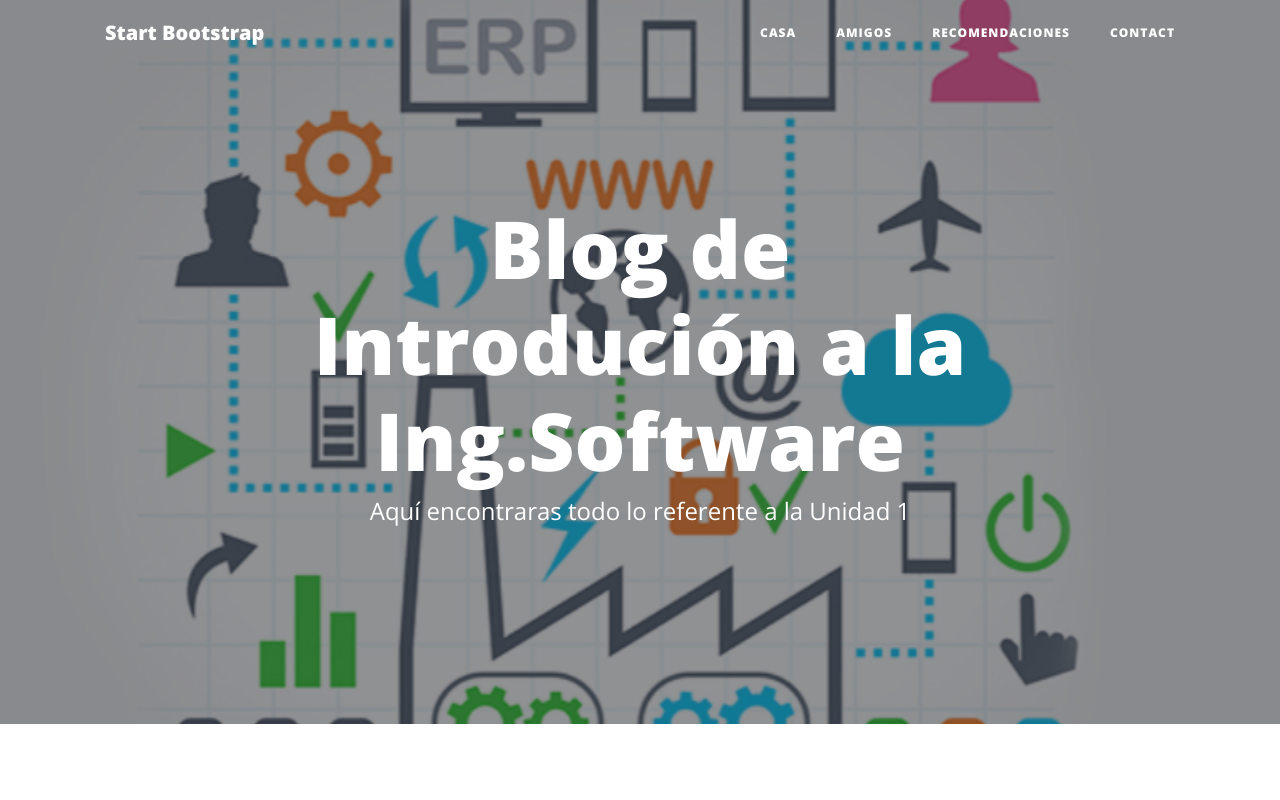
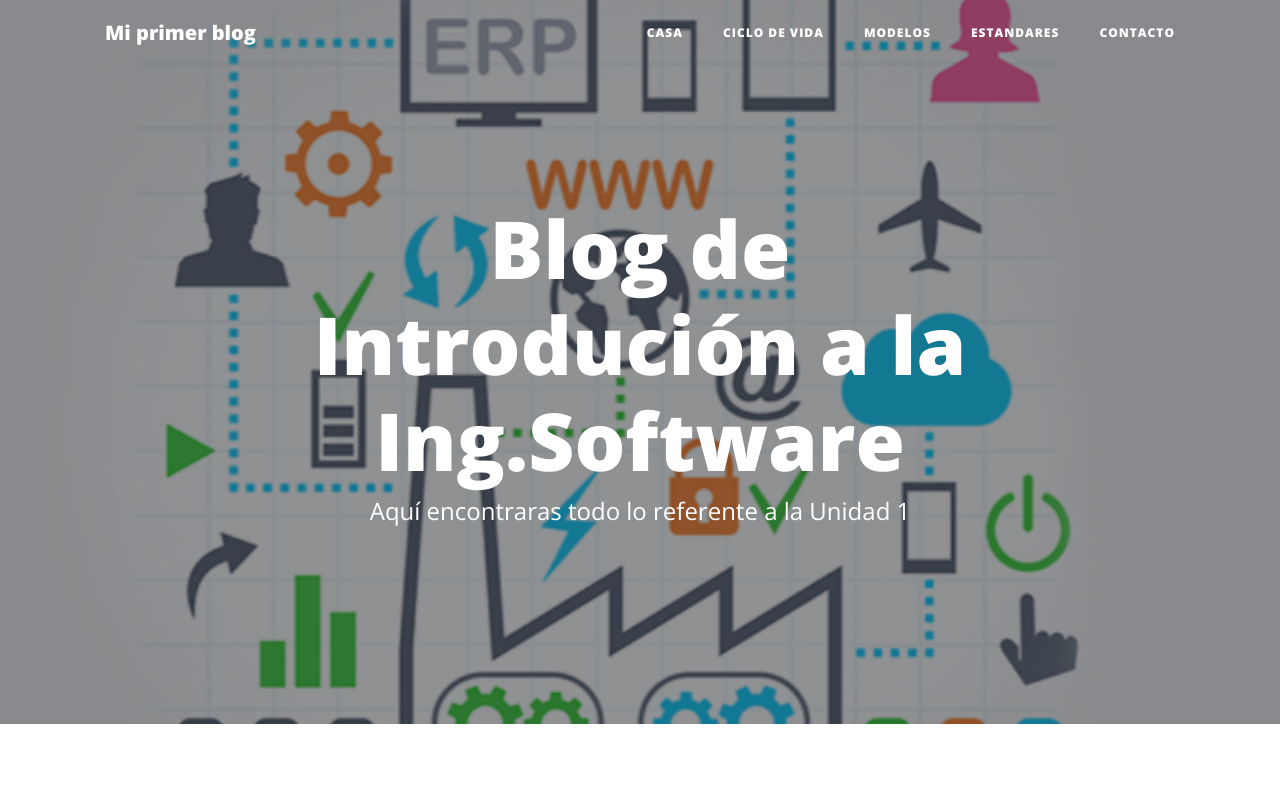
Before and after one commit to Sormec/Mi_querido_poyecto_paginaweb-, a website: page index.html in a window 1280 px wide. Shown: the top 800 px of the page. Drawn offline with nearby package versions, Linux system fonts and the light colour scheme.

Commit message:
Menu
Retoques menu, primer intento

```diff
--- a/index.html
+++ b/index.html
@@ -26,9 +26,9 @@
 <body>
 
   <!-- Navigation -->
-  <nav class="navbar navbar-expand-lg navbar-light fixed-top" id="mainNav">
+      <nav class="navbar navbar-expand-lg navbar-light fixed-top" id="mainNav">
     <div class="container">
-      <a class="navbar-brand" href="index.html">Start Bootstrap</a>
+      <a class="navbar-brand" href="index.html">Mi primer blog</a>
       <button class="navbar-toggler navbar-toggler-right" type="button" data-toggle="collapse" data-target="#navbarResponsive" aria-controls="navbarResponsive" aria-expanded="false" aria-label="Toggle navigation">
         Menu
         <i class="fas fa-bars"></i>
@@ -39,19 +39,21 @@
             <a class="nav-link" href="index.html">Casa</a>
           </li>
           <li class="nav-item">
-            <a class="nav-link" href="about.html">Amigos</a>
+            <a class="nav-link" href="index.html">Ciclo de Vida</a>
           </li>
           <li class="nav-item">
-            <a class="nav-link" href="post.html">Recomendaciones</a>
+            <a class="nav-link" href="about.html">Modelos</a>
           </li>
           <li class="nav-item">
-            <a class="nav-link" href="contact.html">Contact</a>
+            <a class="nav-link" href="post.html">Estandares</a>
+          </li>
+          <li class="nav-item">
+            <a class="nav-link" href="contact.html">Contacto</a>
           </li>
         </ul>
       </div>
     </div>
   </nav>
-
   <!-- Page Header -->
   <header class="masthead" style="background-image: url('blogbg.jpg')">
     <div class="overlay"></div>
@@ -197,8 +199,7 @@
           <div class="post-preview">
             <a href="post.html">
               <h2 class="post-title">
-                Autor
-                Brayan Alejandro Hidalgo Robles
+                Autor: Brayan Alejandro Hidalgo Robles
               </h2>
               <h3 class="post-subtitle">
                 Estudiante de la Universidad de Guayaquil.
@@ -208,6 +209,10 @@
             <p>Curso el primer semestre en la Carrera: Ingenieria en Software perteneciente a la Facultad de Ciencias Matemáticas y Físicas, este es mi primera pagina web, he creado un blog, referente a los temas tratados en la materia: Introducción a la Ingenieria en Software. Espero les haya sido de su agrado.
             </p>
             <cite> Un gustazo! </cite>
+            <a href="http://www.ug.edu.ec/">
+            <h3 class="post-title">
+                ¡Visita la Universidad de Guayaquil!
+            </h3>
         </div>
         <hr>
         <!-- Pager -->
@@ -217,7 +222,6 @@
       </div>
     </div>
   </div>
-
   <hr>
 
   <!-- Footer -->
```
